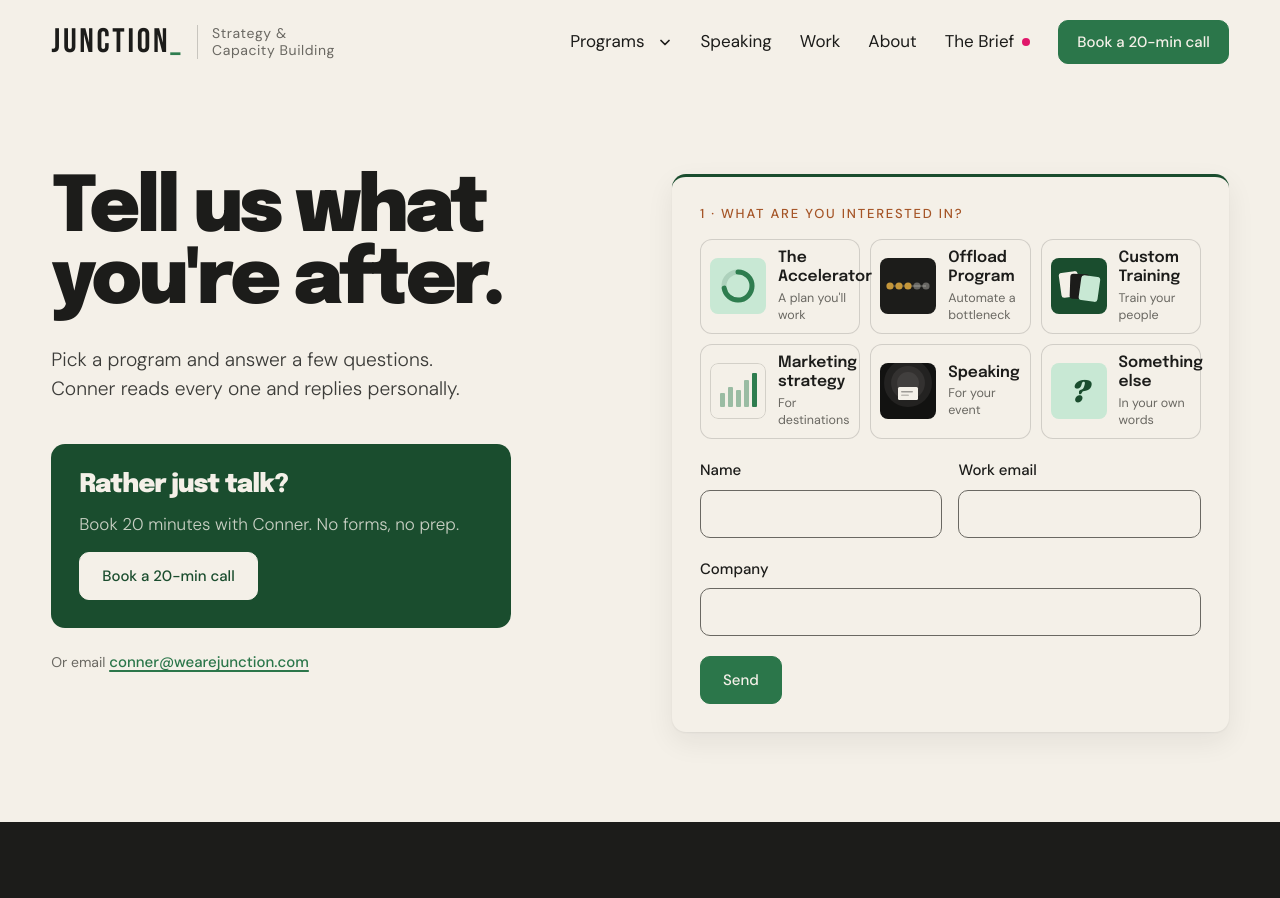
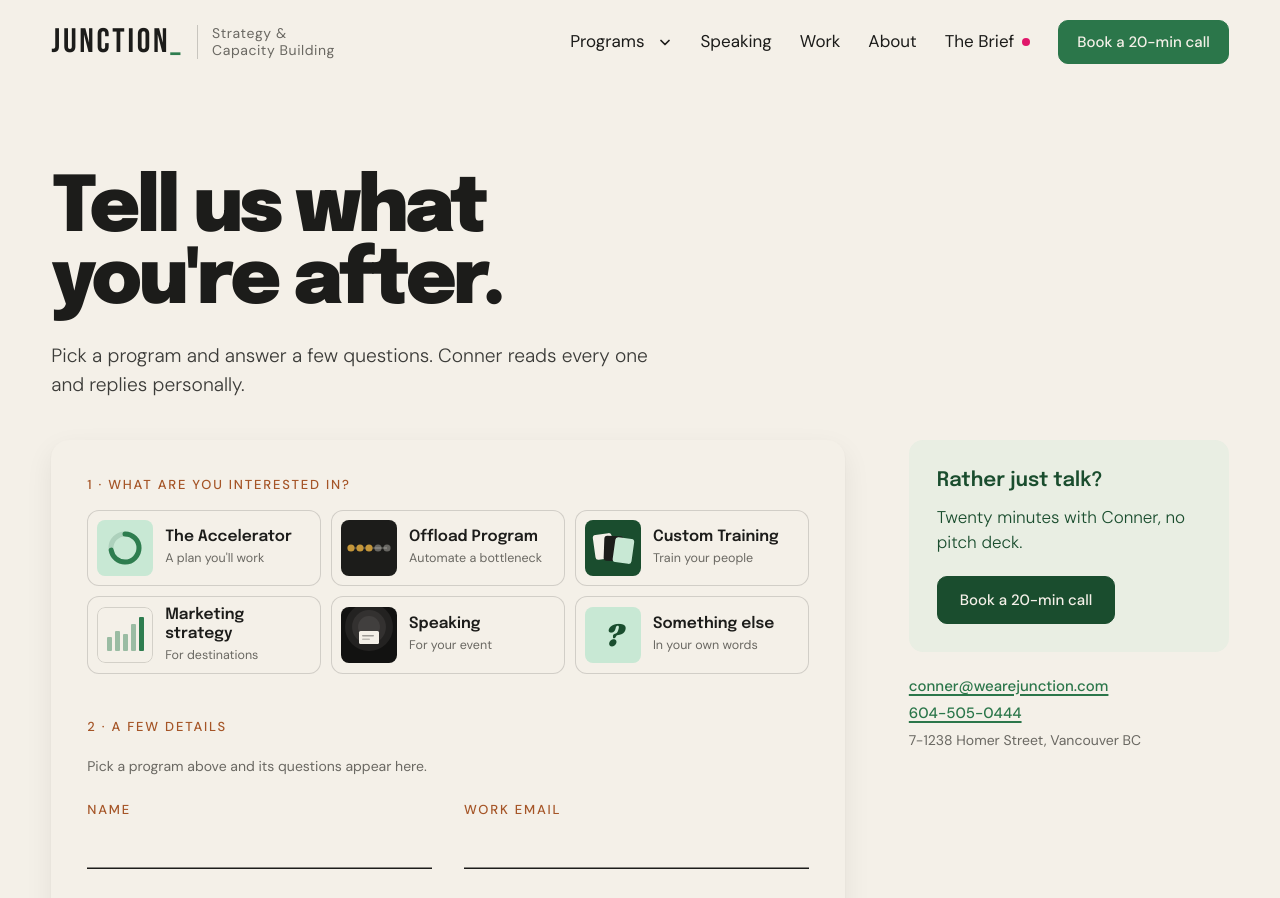
Before and after one commit to ConnerGalway/junction-website, a Next.js app: page /contact in a window 1280 px wide. Shown: the top 898 px of the page. Built offline with nearby package versions, Linux system fonts and the light colour scheme.

Commit message:
Contact: two-column layout, form card, sage call box and editorial step-2 fields
Co-Authored-By: Claude Opus 5.5 <noreply@anthropic.com>
Claude-Session: https://claude.ai/code/session_01MnRq1HNfomj7YUiCtqVwPx

```diff
--- a/src/app/(site)/contact/ContactForm.tsx
+++ b/src/app/(site)/contact/ContactForm.tsx
@@ -2,9 +2,10 @@
 
 import { Suspense, useId, useState } from "react";
 import { useSearchParams } from "next/navigation";
-import { Button, Input, ProgramThumb, Select, Textarea, type ProgramKey } from "@/components";
+import { Button, ProgramThumb, type ProgramKey } from "@/components";
 import { CALENDLY_URL } from "@/lib/constants";
 import { SHOW_CONTACT_TILE_ART } from "@/lib/flags";
+import { EdInput, EdSelect, EdTextarea } from "./fields";
 
 type FormType = "accelerator" | "ai" | "training" | "strategy" | "speaking" | "other";
 
@@ -34,6 +35,7 @@ type Prefill = {
   format?: string;
   size?: string;
   note?: string;
+  message?: string;
 };
 
 const speakingFormats = ["Keynote", "Workshop", "Panel or fireside", "Virtual", "Not sure yet"];
@@ -53,6 +55,7 @@ const sketchLearners: Record<string, string> = {
 
 function ContactFormFields({ initialType, prefill }: { initialType: FormType | null; prefill?: Prefill }) {
   const typeLabelId = useId();
+  const detailsLabelId = useId();
   const [selectedType, setSelectedType] = useState<FormType | null>(initialType);
   const [sent, setSent] = useState(false);
   const [firstName, setFirstName] = useState("");
@@ -125,127 +128,129 @@ function ContactFormFields({ initialType, prefill }: { initialType: FormType | n
             </div>
           </fieldset>
 
-          {/* Name and Email */}
-          <div className="grid gap-4 [grid-template-columns:repeat(auto-fit,minmax(min(100%,200px),1fr))]">
-            <Input label="Name" name="name" required autoComplete="name" />
-            <Input label="Work email" name="email" type="email" required autoComplete="email" />
-          </div>
+          {/* 2 · The fields for the chosen program, in the editorial style (fields.tsx) */}
+          <section aria-labelledby={detailsLabelId} className="mt-6">
+            <h2 id={detailsLabelId} className="m-0 mb-5 type-eyebrow">
+              2 · A few details
+            </h2>
+            {!selectedType && (
+              <p className="type-small m-0 mb-6 text-flint">Pick a program above and its questions appear here.</p>
+            )}
+            <div className="grid gap-x-8 gap-y-7 md:grid-cols-2">
+              <EdInput label="Name" name="name" required autoComplete="name" />
+              <EdInput label="Work email" name="email" type="email" required autoComplete="email" />
+              <EdInput label={orgLabel} name="org" autoComplete="organization" defaultValue={prefill?.org} />
 
-          {/* Organization */}
-          <Input label={orgLabel} name="org" autoComplete="organization" defaultValue={prefill?.org} />
-
-          {/* AI Accelerator fields */}
+              {/* Offload Program */}
               {selectedType === "ai" && (
-            <div className="flex flex-col gap-4">
-              <Select label="How many people would take part?" name="team">
+                <>
+                  <EdSelect label="How many people would take part?" name="team">
                     <option>1–3</option>
                     <option>4–8</option>
                     <option>9–15</option>
                     <option>16+</option>
-              </Select>
-              <Textarea
+                  </EdSelect>
+                  <EdTextarea
                     label="What's eating your team's week?"
                     name="bottleneck"
-                rows={3}
                     placeholder="e.g. quotes typed in by hand, chasing invoices, weekly reports"
+                    className="md:col-span-2"
                   />
-            </div>
+                </>
               )}
 
-          {/* Accelerator fields */}
+              {/* The Accelerator */}
               {selectedType === "accelerator" && (
-            <div className="flex flex-col gap-4">
-              <Input label="Website" name="website" placeholder="yourbusiness.com" />
-              <Textarea
+                <>
+                  <EdInput label="Website" name="website" placeholder="yourbusiness.com" />
+                  <EdTextarea
                     label="What should marketing do for you in the next 90 days?"
                     name="goal"
-                rows={3}
+                    className="md:col-span-2"
                   />
-              <label className="flex cursor-pointer items-center gap-2.5 text-[15px]">
-                <input
-                  type="checkbox"
-                  name="partner"
-                  className="size-[18px] shrink-0 accent-canopy-text"
-                />
+                  <label className="flex cursor-pointer items-center gap-2.5 text-[15px] md:col-span-2">
+                    <input type="checkbox" name="partner" className="size-[18px] shrink-0 accent-canopy-text" />
                     My association or region may cover part of the cost
                   </label>
-            </div>
+                </>
               )}
 
-          {/* Training fields */}
+              {/* Custom Training */}
               {selectedType === "training" && (
-            <div className="flex flex-col gap-4">
+                <>
                   {/* TODO: the training form has no message field, so the sketch title
                       (prefill.sketch) isn't shown yet; add one if the form gets it. */}
                   {prefill?.sketch && <input type="hidden" name="sketch" value={prefill.sketch} />}
-              <Select label="Who's the training for?" name="audience" defaultValue={prefill?.audience}>
+                  <EdSelect label="Who's the training for?" name="audience" defaultValue={prefill?.audience}>
                     <option>Businesses or operators in our region</option>
                     <option>Our leadership team</option>
                     <option>Our staff</option>
                     <option>Our members</option>
-              </Select>
-              <div className="grid gap-4 [grid-template-columns:repeat(auto-fit,minmax(min(100%,180px),1fr))]">
-                <Input label="Roughly how many learners?" name="learners" defaultValue={prefill?.learners} />
-                <Input label="Ideal timing" name="timing" placeholder="e.g. spring 2027" />
-              </div>
-            </div>
+                  </EdSelect>
+                  <EdInput label="Roughly how many learners?" name="learners" defaultValue={prefill?.learners} />
+                  <EdInput label="Ideal timing" name="timing" placeholder="e.g. spring 2027" />
+                </>
               )}
 
-          {/* Speaking fields */}
+              {/* Speaking */}
               {selectedType === "speaking" && (
-            <div className="flex flex-col gap-4">
+                <>
                   {/* TODO: no notes field for speaking; answers without a field
                       (e.g. a format not in the list) ride along hidden for now. */}
                   {prefill?.note && <input type="hidden" name="note" value={prefill.note} />}
-              <div className="grid gap-4 [grid-template-columns:repeat(auto-fit,minmax(min(100%,180px),1fr))]">
-                <Input label="Event date" name="date" type="date" defaultValue={prefill?.date} />
-                <Input label="City or virtual" name="location" />
-                <Input label="Audience size" name="size" defaultValue={prefill?.size} />
-                <Select label="Format" name="format" defaultValue={prefill?.format}>
+                  <EdInput label="Event date" name="date" type="date" defaultValue={prefill?.date} />
+                  <EdInput label="City or virtual" name="location" placeholder="e.g. Kelowna" />
+                  <EdInput label="Audience size" name="size" defaultValue={prefill?.size} placeholder="e.g. 250" />
+                  <EdSelect label="Format" name="format" defaultValue={prefill?.format}>
                     {speakingFormats.map((f) => (
                       <option key={f}>{f}</option>
                     ))}
-                </Select>
-              </div>
-              <Select label="Topic you're interested in" name="topic">
+                  </EdSelect>
+                  <EdSelect label="Topic you're interested in" name="topic">
                     <option>AI and the work only people can do</option>
                     <option>Marketing trends worth acting on</option>
                     <option>Tourism strategy and marketing</option>
                     <option>Not sure yet</option>
-              </Select>
-            </div>
+                  </EdSelect>
+                </>
               )}
 
-          {/* Marketing strategy fields */}
+              {/* Marketing strategy */}
               {selectedType === "strategy" && (
-            <div className="flex flex-col gap-4">
-              <Input label="Region" name="region" placeholder="e.g. Kootenay Rockies" />
-              <Textarea label="What do you want your strategy to solve?" name="goal" rows={3} />
-              <div className="grid gap-4 [grid-template-columns:repeat(auto-fit,minmax(min(100%,180px),1fr))]">
-                <Select label="Ideal timing" name="timing">
+                <>
+                  <EdInput label="Region" name="region" placeholder="e.g. Kootenay Rockies" />
+                  <EdTextarea label="What do you want your strategy to solve?" name="goal" className="md:col-span-2" />
+                  <EdSelect label="Ideal timing" name="timing">
                     <option>Before our next fiscal year</option>
                     <option>In the next 3 months</option>
                     <option>In the next 6 months</option>
                     <option>Just exploring</option>
-                </Select>
-                <Select label="Budget range (optional)" name="budget" defaultValue="">
+                  </EdSelect>
+                  <EdSelect label="Budget range (optional)" name="budget" defaultValue="">
                     <option value="">Choose a range</option>
                     <option>Under $25K</option>
                     <option>$25K–$50K</option>
                     <option>$50K–$100K</option>
                     <option>$100K+</option>
                     <option>Not sure yet</option>
-                </Select>
-              </div>
-            </div>
+                  </EdSelect>
+                </>
               )}
 
-          {/* Other fields */}
+              {/* Something else */}
               {selectedType === "other" && (
-            <Textarea label="What can we help with?" name="message" rows={4} />
+                <EdTextarea
+                  label="What can we help with?"
+                  name="message"
+                  rows={4}
+                  defaultValue={prefill?.message}
+                  className="md:col-span-2"
+                />
               )}
+            </div>
+          </section>
 
-          <Button type="submit" className="self-start">
+          <Button type="submit" className="mt-4 self-start">
             Send
           </Button>
         </form>
--- /dev/null
+++ b/src/app/(site)/contact/fields.tsx
@@ -0,0 +1,64 @@
+"use client";
+
+import { useId } from "react";
+import type { ComponentPropsWithoutRef, ReactNode } from "react";
+import { cx } from "@/components";
+
+/**
+ * Contact form fields in the editorial style (contact page only; every other
+ * form uses the boxed Input / Select / Textarea): a copper small caps label
+ * above the control, the value in Epilogue 600 ~20px, no box, a 1.5px Carbon
+ * bottom rule that turns Canopy and 2px on focus (.contact-field).
+ */
+function Field({ id, label, className, children }: { id: string; label: string; className?: string; children: ReactNode }) {
+  return (
+    <div className={cx("min-w-0", className)}>
+      <label htmlFor={id} className="type-eyebrow block">
+        {label}
+      </label>
+      {children}
+    </div>
+  );
+}
+
+type Common = { label: string; className?: string };
+
+export function EdInput({ label, className, ...rest }: Common & Omit<ComponentPropsWithoutRef<"input">, "className">) {
+  const id = useId();
+  return (
+    <Field id={id} label={label} className={className}>
+      <input id={id} className="contact-field" {...rest} />
+    </Field>
+  );
+}
+
+export function EdTextarea({ label, className, ...rest }: Common & Omit<ComponentPropsWithoutRef<"textarea">, "className">) {
+  const id = useId();
+  return (
+    <Field id={id} label={label} className={className}>
+      <textarea id={id} rows={3} className="contact-field resize-y" {...rest} />
+    </Field>
+  );
+}
+
+export function EdSelect({ label, className, children, ...rest }: Common & Omit<ComponentPropsWithoutRef<"select">, "className">) {
+  const id = useId();
+  return (
+    <Field id={id} label={label} className={className}>
+      <span className="relative block">
+        <select id={id} className="contact-field cursor-pointer appearance-none pr-8" {...rest}>
+          {children}
+        </select>
+        <svg
+          aria-hidden="true"
+          width="16"
+          height="16"
+          viewBox="0 0 20 20"
+          className="pointer-events-none absolute top-1/2 right-0 -translate-y-1/2 text-carbon"
+        >
+          <path d="M4.5 7.5 10 13l5.5-5.5" fill="none" stroke="currentColor" strokeWidth="2" strokeLinecap="round" strokeLinejoin="round" />
+        </svg>
+      </span>
+    </Field>
+  );
+}
--- a/src/app/(site)/contact/page.tsx
+++ b/src/app/(site)/contact/page.tsx
@@ -1,5 +1,5 @@
 import type { Metadata } from "next";
-import { Button, Card, Container, Section, TextLink } from "@/components";
+import { Button, Container, Section, TextLink } from "@/components";
 import { CALENDLY_URL } from "@/lib/constants";
 import { ContactForm } from "./ContactForm";
 
@@ -9,45 +9,60 @@ export const metadata: Metadata = {
     "Pick a program and answer a few questions. Conner reads every one and replies personally.",
 };
 
+/**
+ * Contact. Two columns from lg (form / 320px aside, 64px gap): the heading
+ * sits in row 1 so the aside top-aligns with the form card in row 2. Below
+ * lg it's one column in DOM order: heading, form, aside.
+ */
 export default function ContactPage() {
   return (
-    <>
-      {/* Main */}
-      <Section spacing="tight">
-        <Container className="grid items-start gap-[clamp(40px,5vw,80px)] [grid-template-columns:repeat(auto-fit,minmax(min(100%,400px),1fr))]">
-          {/* Left column */}
-          <div>
+    <Section spacing="tight">
+      <Container>
+        <div className="grid gap-y-10 lg:grid-cols-[minmax(0,1fr)_320px] lg:gap-x-16">
+          <div className="lg:col-start-1">
             <h1 className="type-display m-0">Tell us what you&apos;re after.</h1>
-            <p className="type-lead m-0 mt-7 mb-10">
+            <p className="type-lead m-0 mt-6 max-w-[620px]">
               Pick a program and answer a few questions. Conner reads every one
               and replies personally.
             </p>
+          </div>
 
-            {/* Rather just talk card */}
-            <Card tone="forest" className="flex max-w-[460px] flex-col gap-3.5">
-              <h2 className="type-h3 m-0">Rather just talk?</h2>
-              <p className="type-body m-0">
-                Book 20 minutes with Conner. No forms, no prep.
-              </p>
-              <Button href={CALENDLY_URL} className="self-start">
+          {/* The form card (an exception: radius 18, padding 36, card shadow;
+              flat on mobile). */}
+          <div className="bg-newsprint lg:col-start-1 md:rounded-[18px] md:p-9 md:shadow-card">
+            <ContactForm />
+          </div>
+
+          <aside className="flex flex-col gap-6 lg:col-start-2 lg:row-start-2">
+            <div className="tone-sage flex flex-col gap-3 rounded-[14px] bg-sage-25 p-7">
+              <h2 className="m-0 font-display text-[20px] leading-tight font-semibold text-forest">
+                Rather just talk?
+              </h2>
+              <p className="type-body m-0">Twenty minutes with Conner, no pitch deck.</p>
+              <Button href={CALENDLY_URL} className="mt-2 self-start">
                 Book a 20-min call
               </Button>
-            </Card>
+            </div>
+            <ul className="type-small m-0 flex list-none flex-col gap-1.5 p-0">
+              <li>
+                <TextLink href="mailto:conner@wearejunction.com">conner@wearejunction.com</TextLink>
+              </li>
+              <li>
+                <TextLink href="tel:+16045050444">604-505-0444</TextLink>
+              </li>
+              <li>7-1238 Homer Street, Vancouver BC</li>
+            </ul>
+          </aside>
+        </div>
 
-            <p className="type-small m-0 mt-6">
-              Or email{" "}
-              <TextLink href="mailto:conner@wearejunction.com">
-                conner@wearejunction.com
-              </TextLink>
-            </p>
-          </div>
-
-          {/* Form */}
-          <Card>
-            <ContactForm />
-          </Card>
-        </Container>
-      </Section>
-    </>
+        {/* Existing learners and subscribers go to support, not the form. */}
+        <p className="type-small m-0 mt-16 border-t border-carbon pt-5">
+          Already a JunctionU learner or Industry Scan subscriber? For courses,
+          sign-in, certificates or your subscription, email support.{" "}
+          {/* TODO: the team's support address (mailto:) and label. */}
+          <TextLink href="mailto:" arrow>[ support email ]</TextLink>
+        </p>
+      </Container>
+    </Section>
   );
 }
--- a/src/app/globals.css
+++ b/src/app/globals.css
@@ -1410,6 +1410,42 @@
     outline-offset: 2px;
   }
 
+  /* Contact form fields (contact page only): no box, the value in Epilogue 600
+     ~20px over a 1.5px Carbon rule; focus turns the rule Canopy at 2px. */
+  .contact-field {
+    display: block;
+    width: 100%;
+    margin-top: 6px;
+    padding: 8px 0 10px;
+    border: 0;
+    border-radius: 0;
+    background: transparent;
+    box-shadow: inset 0 -1.5px 0 var(--color-carbon);
+    color: var(--color-carbon);
+    font-family: var(--font-display);
+    font-size: 20px;
+    font-weight: 600;
+    line-height: 1.3;
+    transition: box-shadow 150ms ease;
+  }
+
+  .contact-field::placeholder {
+    color: color-mix(in srgb, var(--color-carbon) 32%, transparent);
+    opacity: 1;
+  }
+
+  .contact-field:focus {
+    outline: none;
+    box-shadow: inset 0 -2px 0 var(--color-canopy);
+  }
+
+  .contact-field option {
+    background-color: var(--color-newsprint);
+    font-family: var(--font-sans);
+    font-size: 16px;
+    font-weight: 400;
+  }
+
   /* Program sketcher: native option lists in Newsprint, and the 200ms text fade. */
   .sketch-select option {
     background-color: var(--color-newsprint);
```
Lines whose indentation alone changed are shown as unchanged.
